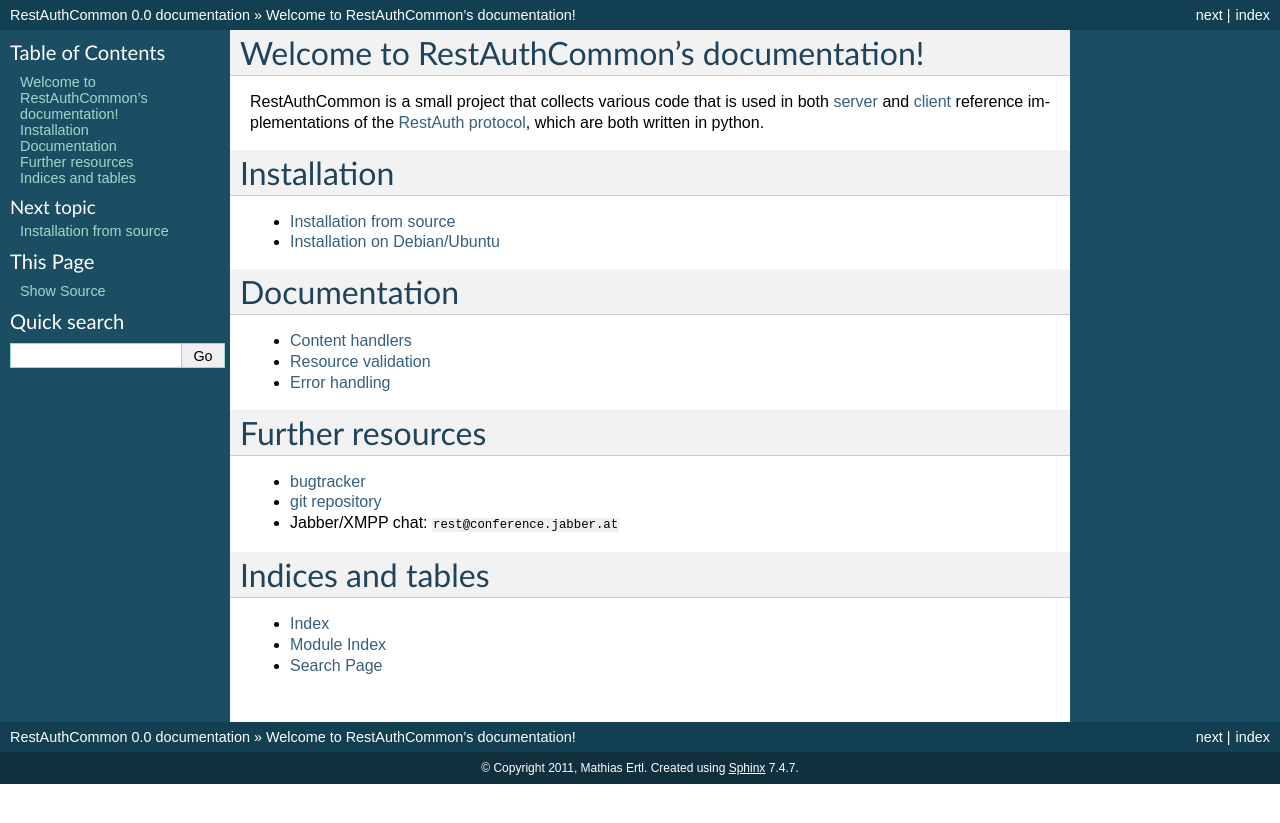
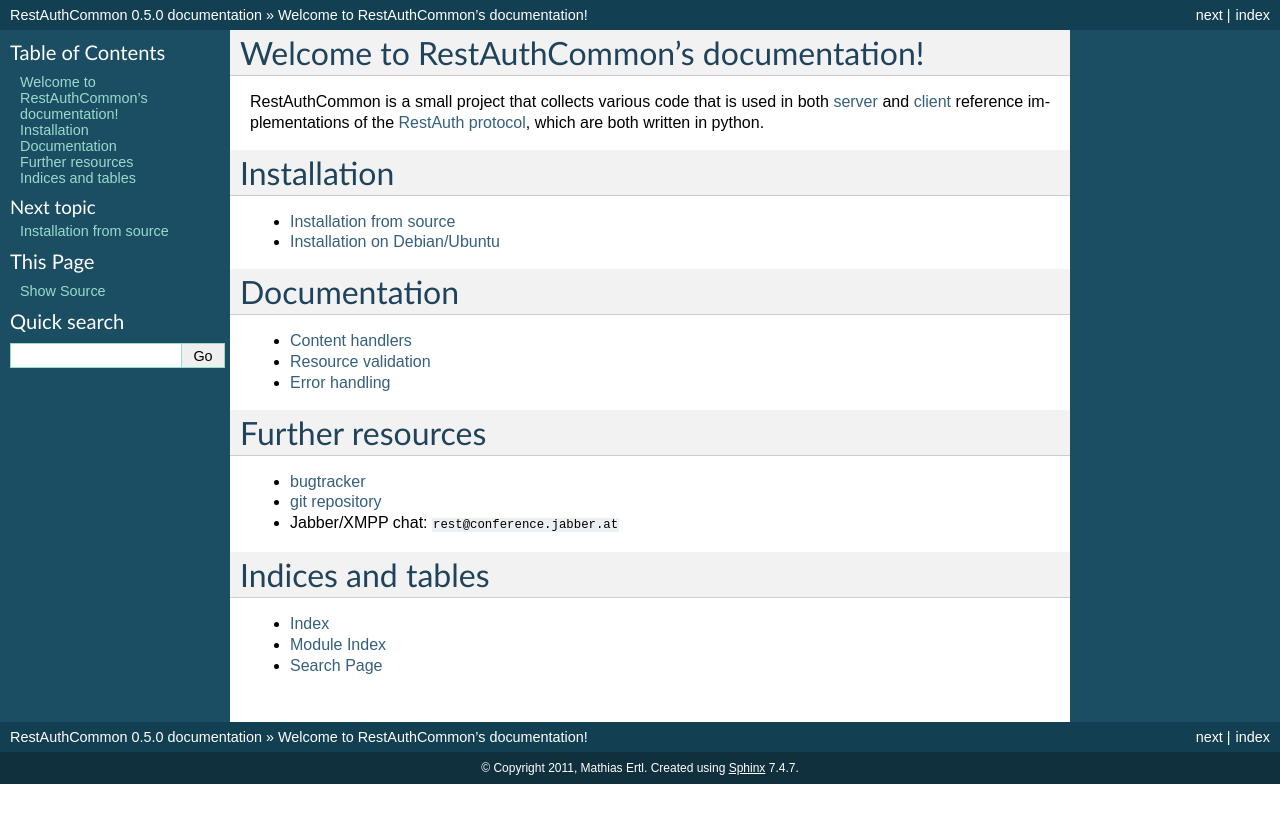
Before and after one commit to RestAuth/RestAuthCommon, a Sphinx documentation site: the page built from doc/index.rst, in a window 1280 px wide. Shown: the top 823 px of the page. Built offline with Sphinx 7.4.7, drawn with Linux system fonts in a browser that asks for light colours; formulas are drawn with MathJax 3.

Commit message:
prepare for 0.5.0 release

```diff
--- a/doc/conf.py
+++ b/doc/conf.py
@@ -49,9 +49,9 @@
 # built documents.
 #
 # The short X.Y version.
-version = '0.0'
+version = '0.5.0'
 # The full version, including alpha/beta/rc tags.
-release = '0.0'
+release = '0.5.0'
 
 # The language for content autogenerated by Sphinx. Refer to documentation
 # for a list of supported languages.
--- a/setup.py
+++ b/setup.py
@@ -39,7 +39,7 @@
 		p.communicate()
 
 def get_version():
-	version = '0.0'
+	version = '0.5.0'
 	if exists( '.version' ):
 		version = open( '.version' ).readlines()[0]
 	elif os.path.exists( '.git' ): # get from git
```
